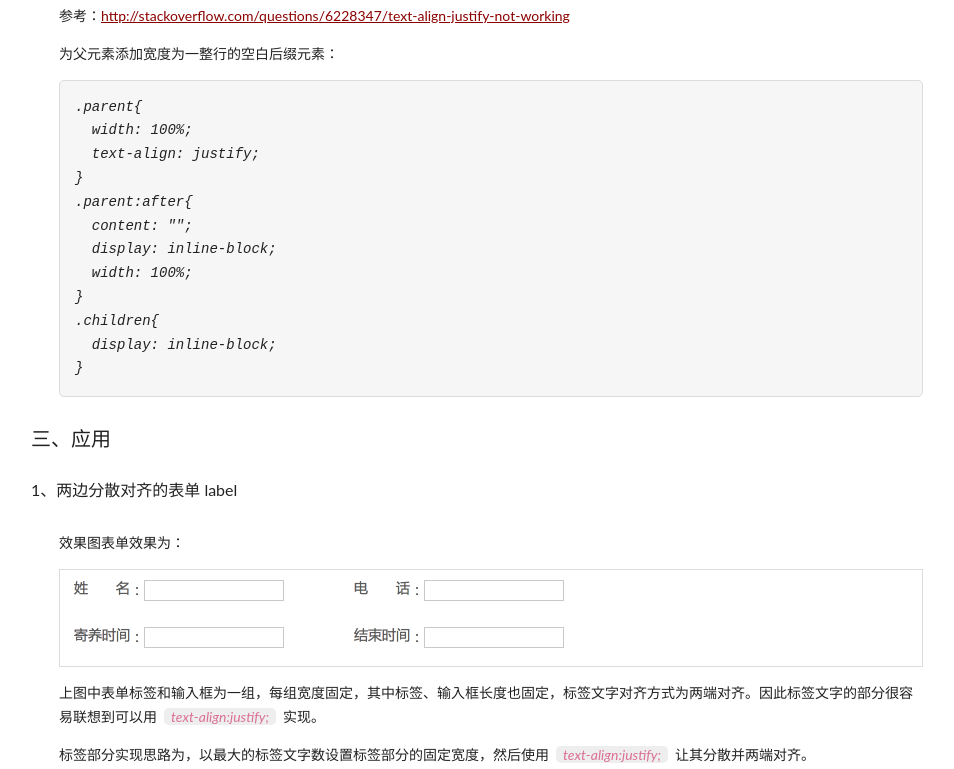
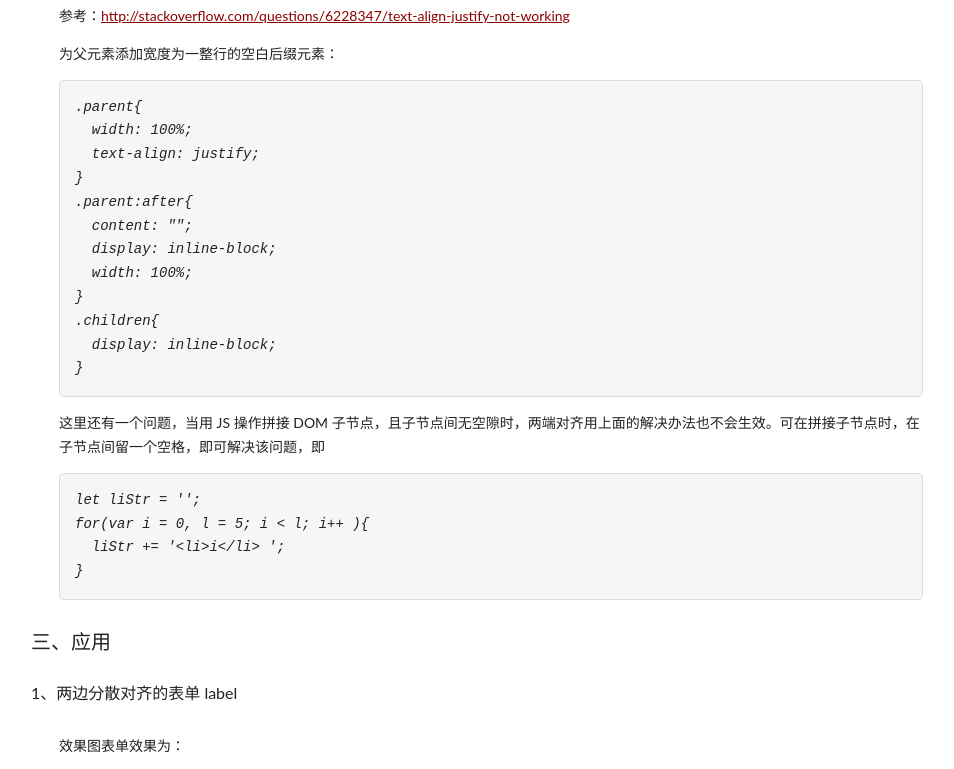
Before and after one commit to xiweeya/xiweeya.github.io, a website: page pages/script/text-align-justify.html in a window 1280 px wide. Shown: the part 402-1171 px from the top of the page, without its empty margins (149-1103 px from the left). Drawn offline with Linux system fonts and the light colour scheme.

Commit message:
modify a problem about justify text align

```diff
--- a/pages/script/text-align-justify.html
+++ b/pages/script/text-align-justify.html
@@ -43,6 +43,12 @@
   display: inline-block;
 }
 </code></pre>
+      <p>这里还有一个问题，当用 JS 操作拼接 DOM 子节点，且子节点间无空隙时，两端对齐用上面的解决办法也不会生效。可在拼接子节点时，在子节点间留一个空格，即可解决该问题，即</p>
+      <pre><code>let liStr = '';
+for(var i = 0, l = 5; i < l; i++ ){
+  liStr += '&lt;li&gt;i&lt;/li&gt; ';
+}
+</code></pre>
     </section>
     <h3>三、应用</h3>
     <h4>1、两边分散对齐的表单 label</h4>
```
